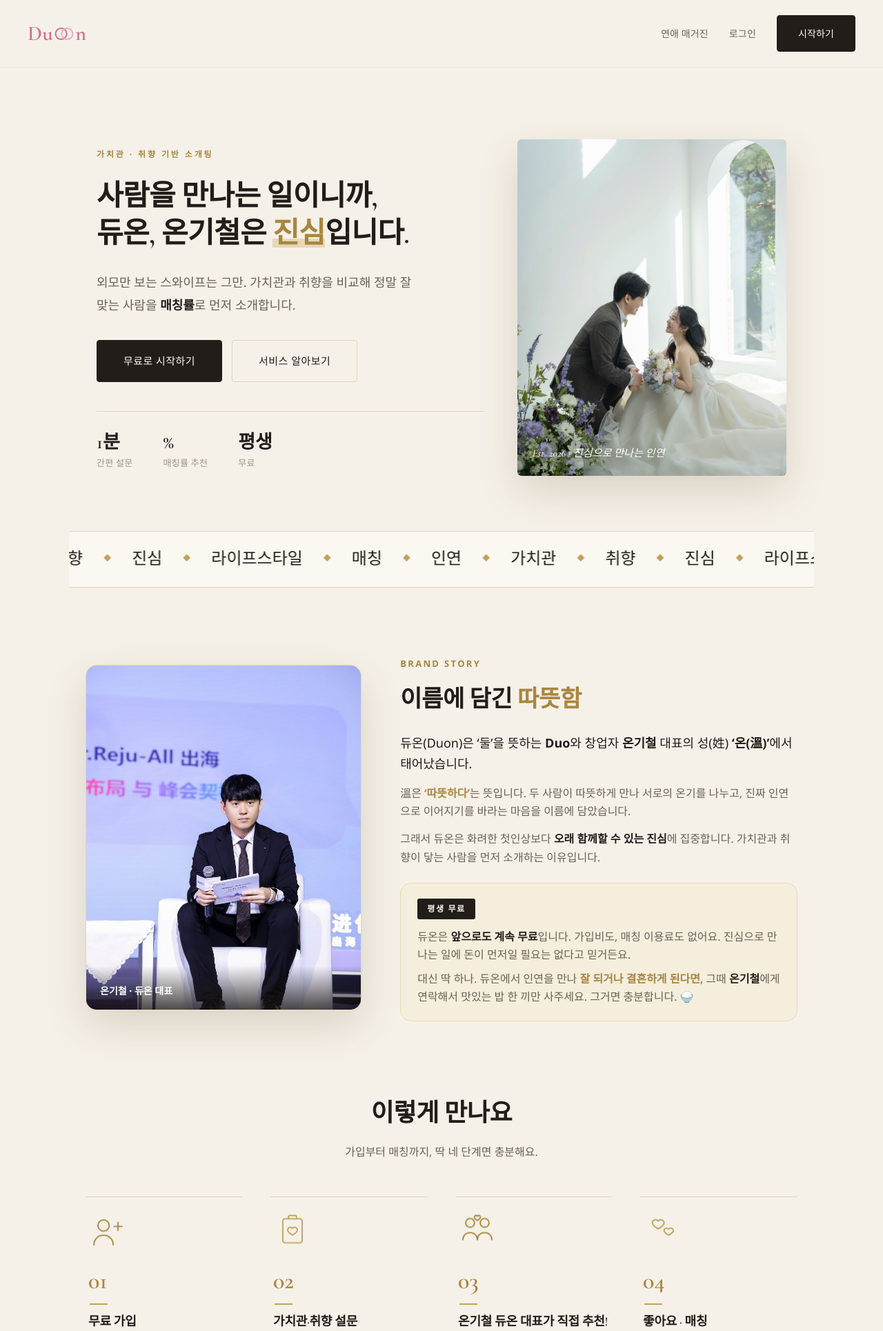
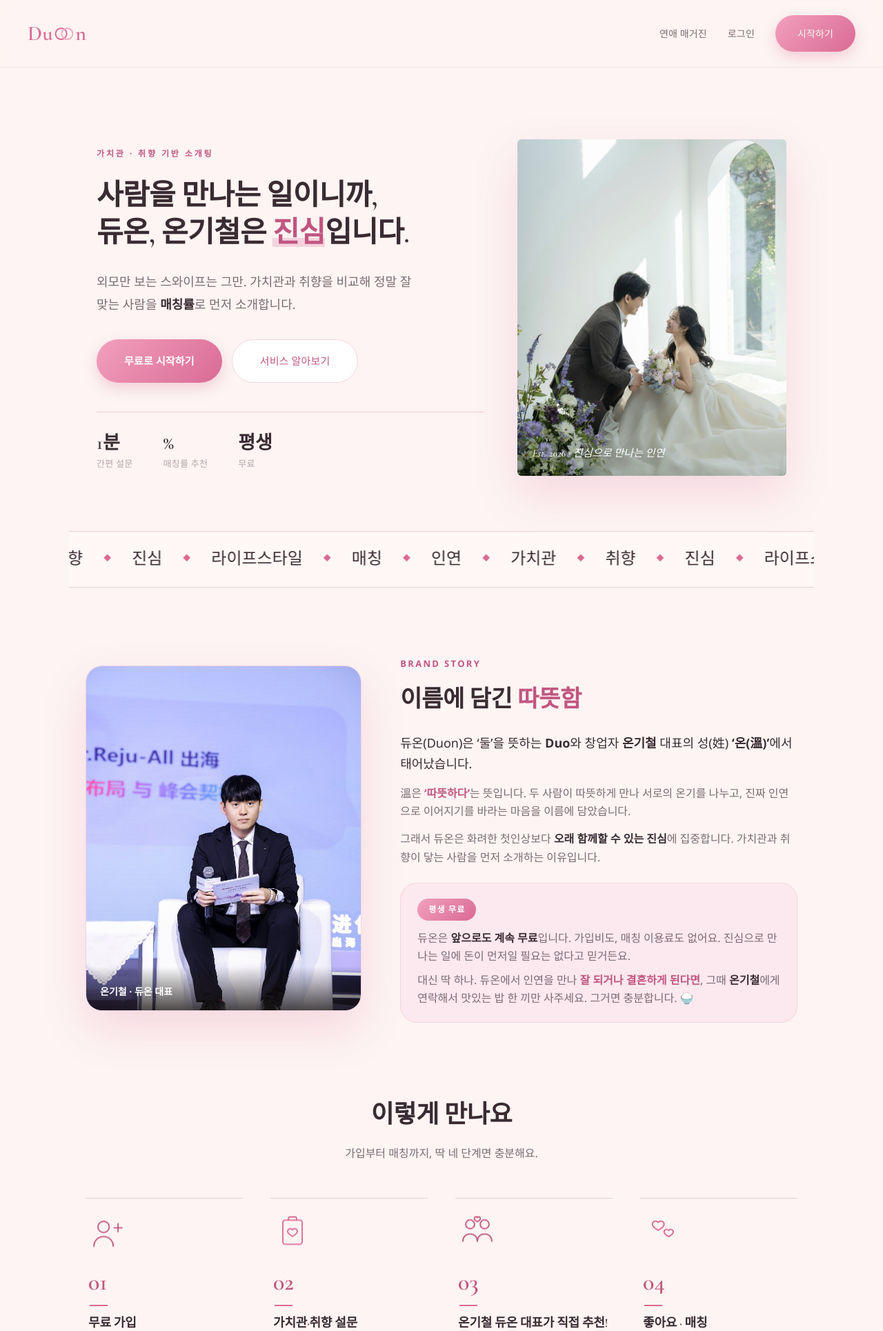
Before and after one commit to joshon-94/DUO-ON, a Flask app: page / in a window 1280 px wide. Shown: the top 1930 px of the page at 69% size. Run offline with Flask 3, Linux system fonts and the light colour scheme.

Commit message:
디자인 소프트 로맨틱 리뉴얼: 로즈/블러시 팔레트 + 둥근 카드·핑크 그라데이션 버튼
서비스워커를 stale-while-revalidate로 바꿔 CSS 업데이트가 즉시 반영되도록 수정(캐시 v2).

Co-Authored-By: Claude Opus 4.6 <noreply@anthropic.com>

```diff
--- a/static/style.css
+++ b/static/style.css
@@ -1,35 +1,36 @@
 :root {
-  /* 하이엔드 매칭: 샴페인/골드 + 웜 차콜, 정제된 미니멀 */
-  --bg: #f6f1e8;             /* 웜 크림 페이지 배경 (에디토리얼) */
+  /* 소프트 로맨틱: 밝은 블러시 크림 + 로즈 파스텔, 둥근 카드 */
+  --bg: #fdf4f3;             /* 소프트 블러시 크림 배경 */
   --serif: "Noto Serif KR", "Cormorant Garamond", "Nanum Myeongjo", Georgia, serif;
-  --cream: #fbf8f2;          /* 밝은 페이퍼 크림 */
-  --cream-2: #efe8db;
+  --cream: #fff8f6;          /* 밝은 크림(살짝 로즈) */
+  --cream-2: #fbe9ee;
   --card: #ffffff;
-  --ink: #221d18;            /* 딥 웜 차콜 */
-  --ink-2: #6a6157;
-  --muted: #9c9488;
-  --line: #ece5d8;
-  --line-strong: #ddd3c1;
-  --gold: #c2a15b;           /* 브랜드 골드 */
-  --gold-dark: #a9863f;
-  --gold-soft: #f5eeddff;
-  --gold-line: #e6d8b8;
-  --dark: #1c1814;           /* 히어로 다크 */
-  --dark-2: #2c251d;
-  --grad: linear-gradient(135deg, #c9a961 0%, #b0863d 100%);
-  --grad-soft: linear-gradient(135deg, #d9bd82 0%, #c2a15b 100%);
+  --ink: #3a2b33;            /* 웜 플럼 차콜(부드러운 텍스트) */
+  --ink-2: #7c6b73;
+  --muted: #b6a3ab;
+  --line: #f5e2e8;
+  --line-strong: #ecccd8;
+  /* 로즈 액센트 (기존 gold 변수명을 로즈로 리매핑 → 전 컴포넌트 자동 반영) */
+  --gold: #d96a94;           /* 브랜드 로즈 */
+  --gold-dark: #c15680;      /* 진한 로즈(밝은 배경 위 텍스트) */
+  --gold-soft: #fce8ef;      /* 연한 로즈 배경 */
+  --gold-line: #f4d3de;      /* 로즈 보더 */
+  --dark: #4a3540;
+  --dark-2: #5a3f4b;
+  --grad: linear-gradient(135deg, #f2a0bd 0%, #d96a94 100%);
+  --grad-soft: linear-gradient(135deg, #f6b9cd 0%, #ef9dbb 100%);
   /* 호환용 별칭 (기존 클래스가 참조) */
-  --brand: #b08842;
-  --brand-dark: #8f6c2c;
-  --brand-soft: #f5eedd;
-  --pink: #c2a15b;
-  --apricot: #c2a15b;
-  --taste: #b08842;
-  --taste-soft: #f2e9d6;
-  --radius: 16px;
-  --radius-sm: 10px;
-  --shadow: 0 4px 18px rgba(80, 60, 20, 0.05);
-  --shadow-lg: 0 22px 60px rgba(70, 52, 20, 0.16);
+  --brand: #d96a94;
+  --brand-dark: #c15680;
+  --brand-soft: #fce8ef;
+  --pink: #d96a94;
+  --apricot: #ef9dbb;
+  --taste: #d96a94;
+  --taste-soft: #fbe0e9;
+  --radius: 24px;
+  --radius-sm: 16px;
+  --shadow: 0 10px 30px rgba(217, 106, 148, 0.10);
+  --shadow-lg: 0 26px 64px rgba(217, 106, 148, 0.20);
 }
 
 * { box-sizing: border-box; }
@@ -52,7 +53,7 @@ h1, h2, h3 { font-family: var(--serif); font-weight: 600; letter-spacing: -0.01e
 .topbar {
   display: flex; align-items: center; justify-content: space-between;
   padding: 22px 40px;
-  background: rgba(246,241,232,0.82);
+  background: rgba(253,244,243,0.85);
   backdrop-filter: blur(12px);
   border-bottom: 1px solid var(--line);
   position: sticky; top: 0; z-index: 20;
@@ -84,22 +85,23 @@ h1, h2, h3 { font-family: var(--serif); font-weight: 600; letter-spacing: -0.01e
 }
 .footer strong { color: var(--ink-2); font-weight: 700; }
 
-/* ===== Buttons (에디토리얼) ===== */
+/* ===== Buttons (소프트 로맨틱: 로즈 그라데이션 필) ===== */
 .btn {
   display: inline-flex; align-items: center; justify-content: center; gap: 10px;
-  background: var(--ink); color: #fbf8f2;
-  border: 1px solid var(--ink); padding: 14px 30px; border-radius: 4px;
-  font-size: 14px; font-weight: 500; letter-spacing: 0.03em; cursor: pointer; transition: .2s;
-  box-shadow: none;
+  background: var(--grad); color: #fff;
+  border: none; padding: 15px 32px; border-radius: 999px;
+  font-size: 14px; font-weight: 600; letter-spacing: 0.01em; cursor: pointer;
+  transition: transform .2s ease, box-shadow .2s ease, filter .2s ease;
+  box-shadow: 0 8px 20px rgba(217, 106, 148, 0.28);
 }
-.btn:hover { background: #38312a; border-color: #38312a; text-decoration: none; }
-.btn:disabled { background: #e4ddd0; border-color: #e4ddd0; color: #b0a897; cursor: default; }
-.btn-lg { padding: 17px 38px; font-size: 15px; }
+.btn:hover { filter: brightness(1.04); box-shadow: 0 12px 26px rgba(217, 106, 148, 0.36); transform: translateY(-2px); text-decoration: none; }
+.btn:disabled { background: #f0dbe2; color: #c7aeb7; box-shadow: none; cursor: default; }
+.btn-lg { padding: 18px 40px; font-size: 15px; }
 .btn.ghost {
-  background: transparent; color: var(--ink);
-  border: 1px solid var(--line-strong); box-shadow: none;
+  background: #fff; color: var(--gold-dark);
+  border: 1.5px solid var(--gold-line); box-shadow: none;
 }
-.btn.ghost:hover { background: transparent; border-color: var(--ink); color: var(--ink); }
+.btn.ghost:hover { background: var(--gold-soft); border-color: var(--gold); color: var(--gold-dark); box-shadow: none; transform: translateY(-2px); }
 a.ghost { color: var(--muted); font-weight: 500; }
 
 /* ===== Flash ===== */
@@ -198,9 +200,9 @@ a.ghost { color: var(--muted); font-weight: 500; }
   background: var(--gold-soft); border: 1px solid var(--gold-line);
 }
 .brand-free-badge {
-  display: inline-block; margin-bottom: 12px; padding: 5px 14px; border-radius: 3px;
-  background: var(--ink); color: #fbf8f2; font-size: 12px; font-weight: 600;
-  letter-spacing: 0.14em; text-transform: uppercase;
+  display: inline-block; margin-bottom: 12px; padding: 6px 16px; border-radius: 999px;
+  background: var(--grad); color: #fff; font-size: 12px; font-weight: 700;
+  letter-spacing: 0.1em; text-transform: uppercase;
 }
 .brand-free p { margin: 0 0 8px; }
 .brand-free p:last-child { margin-bottom: 0; }
```
Also changed, not shown: other parts of static/style.css (+15 -12 lines), static/sw.js (+12 -11 lines), static/manifest.webmanifest.
